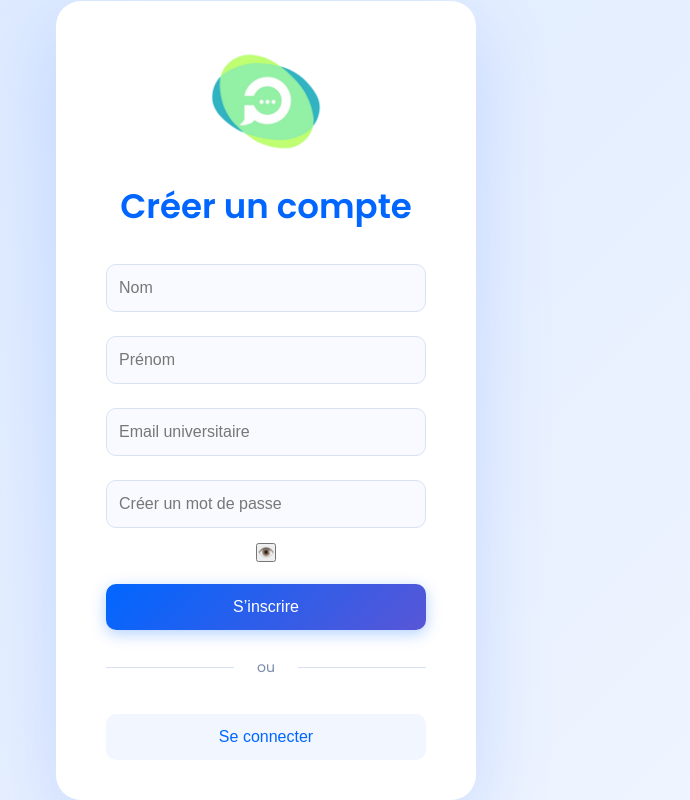
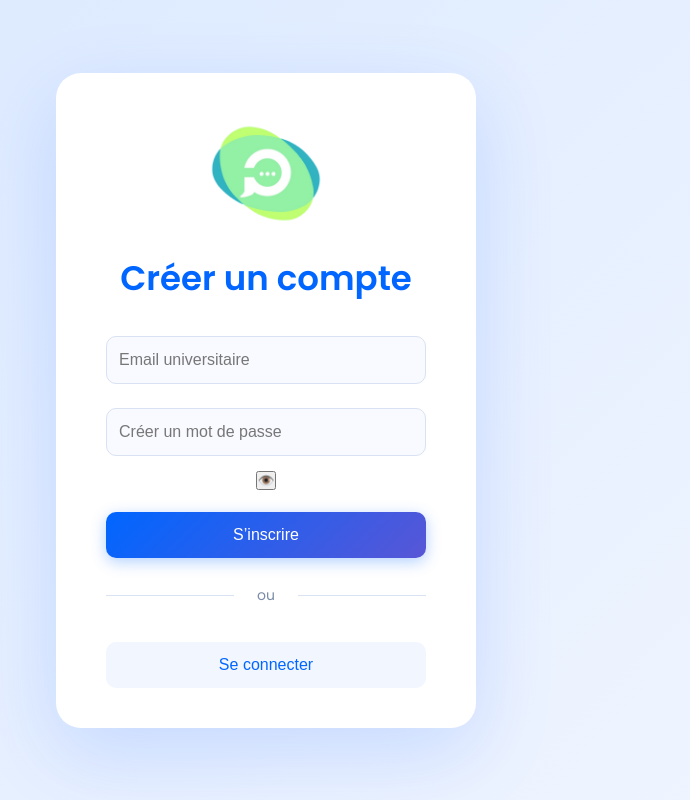
Before and after one commit to PolLamothe/PolyRide, a React (Vite) app in the folder Frontend/: page /auth/register in a window 1280 px wide. Shown: the whole page, without its empty margins (374-1064 px from the left). Built offline with nearby package versions, Linux system fonts and the light colour scheme; no server answers.

Commit message:
register sans le nom et prenom

```diff
--- a/Frontend/src/dao/PolyrideDAO.js
+++ b/Frontend/src/dao/PolyrideDAO.js
@@ -71,15 +71,13 @@ const polyrideDAO = {
         throw new Error(`${response.status} : ${response.statusText}`)
     },
 
-    fetchRegister: async (nom, prenom, email, password) => {
+    fetchRegister: async (email, password) => {
         try {
 
             const response = await fetch(config.url + "/auth/register", {
                 method: "POST",
                 headers: baseHeaders,
                 body: JSON.stringify({
-                    nom : nom,
-                    prenom : prenom,
                     email : email,
                     password : password,
                 }),
--- a/Frontend/src/pages/auth/Register.jsx
+++ b/Frontend/src/pages/auth/Register.jsx
@@ -22,8 +22,6 @@ export default function Register() {
 
         try {
             const result = await polyrideDAO.fetchRegister(
-                nom,
-                prenom,
                 email,
                 password
             );
@@ -51,20 +49,6 @@ export default function Register() {
                 {error && <div className="error-message">{error}</div>}
 
                 <form onSubmit={handleSubmit}>
-                    <input
-                        type="text"
-                        placeholder="Nom"
-                        value={nom}
-                        onChange={(e) => setNom(e.target.value)}
-                        required
-                    />
-                    <input
-                        type="text"
-                        placeholder="Prénom"
-                        value={prenom}
-                        onChange={(e) => setPrenom(e.target.value)}
-                        required
-                    />
                     <input
                         type="email"
                         placeholder="Email universitaire"
```
